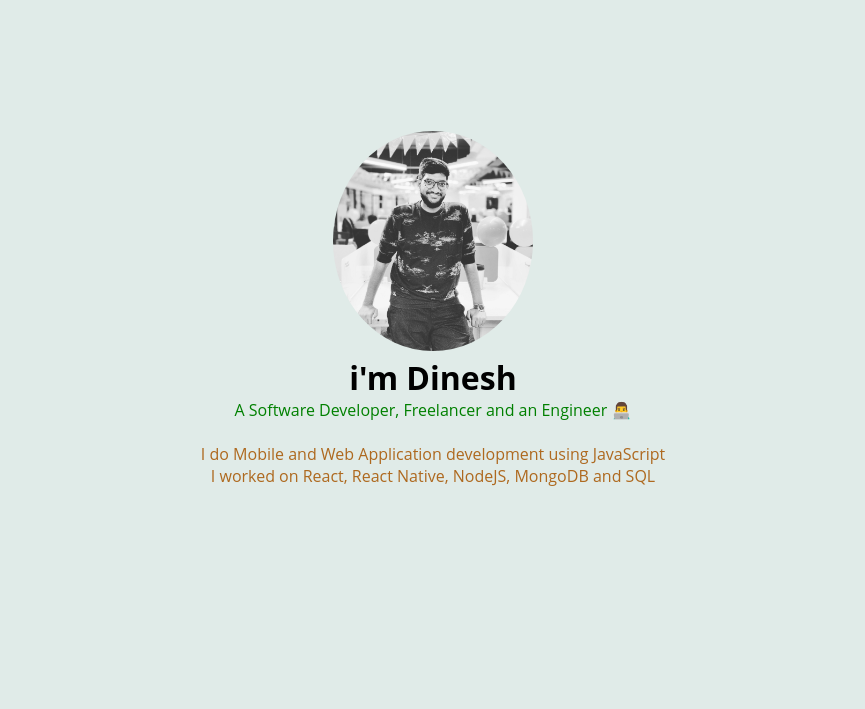
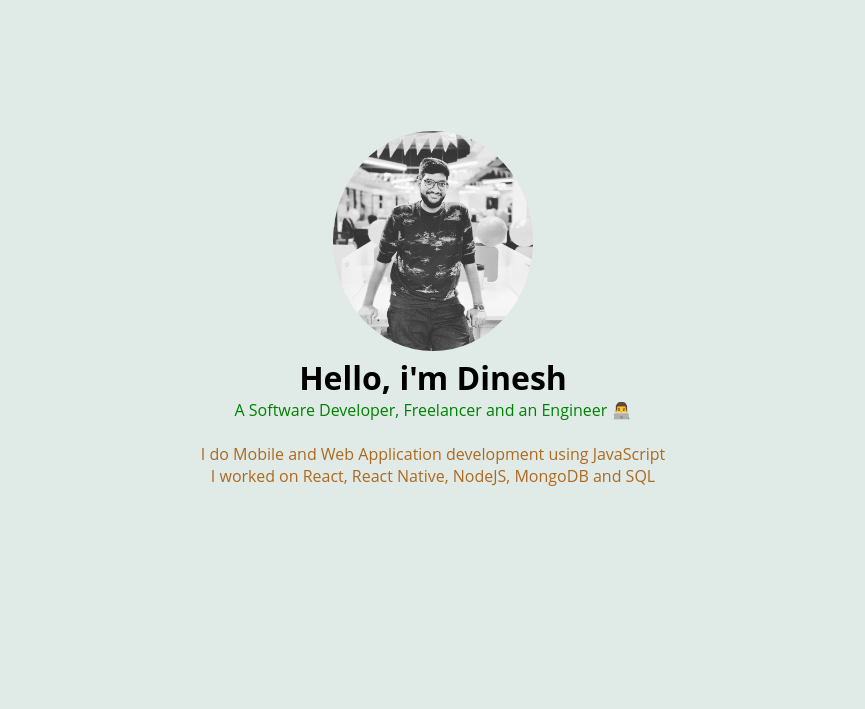
Before and after one commit to dineshnadimpalli/PersonalPortfolio-2019, a plain HTML site: page index.html in a window 1280 px wide. Shown: the part 91-800 px from the top of the page, without its empty margins (207-1072 px from the left). Drawn offline with nearby package versions, Linux system fonts and the light colour scheme.

Commit message:
modified title

```diff
--- a/index.html
+++ b/index.html
@@ -31,7 +31,7 @@
   <div id="welcome-section" class="intro">
     <div class="intro_content">
       <img class="profileImg" src="./assets/dineshAvatar.jpg" alt="Dinesh Avatar">
-      <h1>i'm Dinesh</h1>
+      <h1>Hello, i'm Dinesh</h1>
       <p>A Software Developer, Freelancer and an Engineer &#128104;&#8205;&#128187;</p>
       <br>
       <p class="about_content">
```
